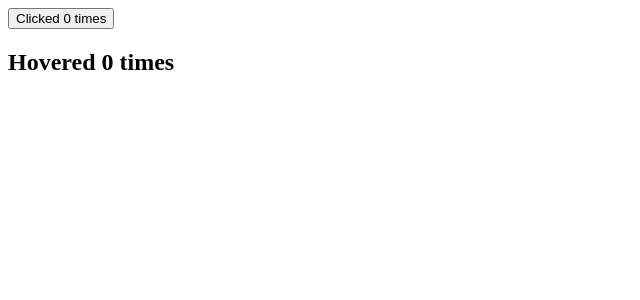
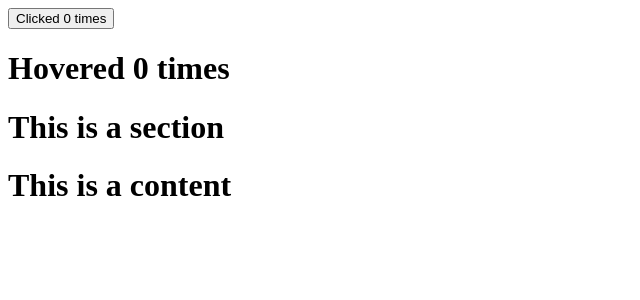
Before and after one commit to manahidbhuiyan/myApp, a React (Vite) app: page / in a window 1280 px wide. Shown: the top 300 px of the page, without its empty margins (0-640 px from the left). Built offline with nearby package versions, Linux system fonts and the light colour scheme.

Commit message:
How to use React Context API

```diff
--- a/src/App.jsx
+++ b/src/App.jsx
@@ -1,13 +1,35 @@
-import ClickCounter from "./component/ClickCounter";
-import HoverCounter from "./component/HoverCounter";
+import React from 'react';
+import ClickCounter from './component/ClickCounter';
+import Counter from './component/Counter';
+import HoverCounter from './component/HoverCounter';
+import Section from './component/Section'
+import ThemeContext from './context/themeContext'
 
-function App() {
-  return (
-    <>
-      <ClickCounter />
-      <HoverCounter />
-    </>
-  );
+export default class App extends React.Component {
+    state = {
+        theme : 'dark'
+    }
+
+    render(){
+        const { theme } = this.state
+        console.log("theme app",theme)
+        return (
+            <div className="app">
+                <Counter>
+                    {(counter, incrementCount) => (
+                        <ClickCounter count={counter} incrementCount={incrementCount} />
+                    )}
+                </Counter>
+                <Counter>
+                    {(counter, incrementCount) => (
+                        <HoverCounter count={counter} incrementCount={incrementCount} />
+                    )}
+                </Counter>
+
+                <ThemeContext.Provider value={{ theme: theme }}> <Section /> </ThemeContext.Provider>
+
+
+            </div>
+        );
+    }
 }
-
-export default App;
--- a/src/component/ClickCounter.jsx
+++ b/src/component/ClickCounter.jsx
@@ -1,10 +1,11 @@
-import withCounter from "./HOC/withCounter";
+import React from 'react';
 
-const ClickCounter = (props) =>{
-    const {count, Increment} = props
-    return(
-        <button onClick={Increment} > Clicked {count} times </button>
-    )
+export default function ClickCounter({ count, incrementCount }) {
+    return (
+        <div>
+            <button type="button" onClick={incrementCount}>
+                Clicked {count} times
+            </button>
+        </div>
+    );
 }
-
-export default withCounter(ClickCounter)
--- /dev/null
+++ b/src/component/Content.jsx
@@ -0,0 +1,24 @@
+import ThemeContext from '../context/themeContext';
+import Counter from './Counter';
+import HoverCounter from './HoverCounter';
+
+export default function Content() {
+
+    return (
+        <div>
+            <h1>This is a content</h1>
+            <Counter>
+                {(counter, incrementCount) => {
+                      <ThemeContext.Consumer> {({theme}) => (
+                        <HoverCounter
+                        count={counter}
+                        incrementCount={incrementCount}
+                        theme={theme}
+                    />
+                      )}
+                     </ThemeContext.Consumer>
+                }}
+            </Counter>
+        </div>
+    );
+}
--- /dev/null
+++ b/src/component/Counter.jsx
@@ -0,0 +1,19 @@
+import React from 'react';
+
+class Counter extends React.Component {
+    state = {
+        count: 0,
+    };
+
+    incrementCount = () => {
+        this.setState((prevState) => ({ count: prevState.count + 1 }));
+    };
+
+    render() {
+        const { children } = this.props;
+        const { count } = this.state;
+        return children(count, this.incrementCount);
+    }
+}
+
+export default Counter;
--- a/src/component/HOC/withCounter.jsx
+++ /dev/null
@@ -1,24 +0,0 @@
-import React from "react";
-
-const withCounter = (OriginalComponent) => {
-  class newComponent extends React.Component {
-    state = {
-        count: 0
-    }
-
-    Increment = () =>{
-        this.setState((prevState) => ({count : prevState.count + 1}))
-
-    }
-
-    render(){
-        let {count} = this.state
-        return (
-            <OriginalComponent count={count} Increment={this.Increment}></OriginalComponent>
-        )
-    }
-  }
-  return newComponent;
-};
-
-export default withCounter;
--- a/src/component/HoverCounter.jsx
+++ b/src/component/HoverCounter.jsx
@@ -1,10 +1,12 @@
-import withCounter from "./HOC/withCounter";
+import React from 'react';
 
-const HoverCounter = (props) =>{
-    const {count, Increment} = props
-    return(
-        <h2 onMouseOver={Increment} > Hovered {count} times </h2>
-    )
+export default function HoverCounter({ count, incrementCount, theme }) {
+    console.log("count",count)
+    console.log("theme",theme)
+    const style = theme === 'dark' ? { backgroundColor: '#000000', color: '#fff' } : null
+    return (
+        <div>
+            <h1 onMouseOver={incrementCount} style={style}>Hovered {count} times</h1>
+        </div>
+    );
 }
-
-export default withCounter(HoverCounter)
--- /dev/null
+++ b/src/component/Section.jsx
@@ -0,0 +1,15 @@
+import React from 'react';
+import Content from './Content';
+
+export default class Section extends React.Component {
+
+    render() {
+        console.log('Section rendered');
+        return (
+            <div>
+                <h1>This is a section</h1>
+                <Content />
+            </div>
+        );
+    }
+}
--- /dev/null
+++ b/src/context/themeContext.jsx
@@ -0,0 +1,13 @@
+// import CreateContext from "../lib/context";
+
+// const themeContext = CreateContext()
+
+// console.log("themeContext",themeContext);
+
+// export default themeContext
+
+import React from "react";
+
+const themeContext = React.createContext()
+
+export default themeContext
--- /dev/null
+++ b/src/lib/context.js
@@ -0,0 +1,24 @@
+class Context {
+    constructor(value) {
+        this.value = value;
+    }
+
+    // provider
+    Provider = ({ children, value }) => {
+        this.value = value;
+        return children;
+    };
+
+    // consumer
+    Consumer = ({ children }) => children(this.value)
+}
+
+function createContext(value = null) {
+    const context = new Context(value);
+    return {
+        Provider: context.Provider,
+        Consumer: context.Consumer,
+    };
+}
+
+export default createContext;
```
